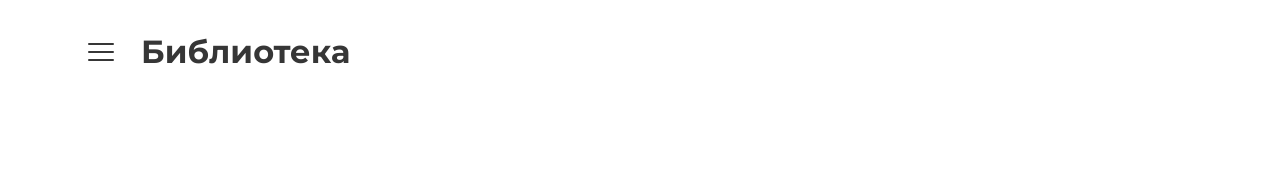
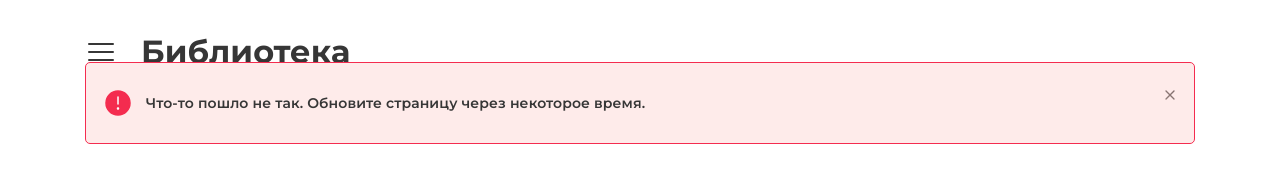
Before and after one commit to SiarheiHa/clever-library, a React (Create React App) app: page /#/books/all in a window 1280 px wide. Shown: the top 194 px of the page. Built offline with nearby package versions, Linux system fonts and the light colour scheme; no server answers.

Commit message:
feat: add toast component

```diff
--- a/src/components/container/container.tsx
+++ b/src/components/container/container.tsx
@@ -1,7 +1,16 @@
-import { FC, PropsWithChildren } from 'react';
+import classNames from 'classnames';
 
 import styles from './container.module.scss';
 
-const Container: FC<PropsWithChildren> = ({ children }) => <div className={styles.container}>{children}</div>;
+interface ContainerProps {
+  children: React.ReactNode;
+  className?: string;
+}
+
+const Container: React.FC<ContainerProps> = ({ children, className }) => {
+  const classes = classNames(styles.container, className);
+
+  return <div className={classes}>{children}</div>;
+};
 
 export { Container };
--- a/src/components/layout/layout.tsx
+++ b/src/components/layout/layout.tsx
@@ -4,9 +4,12 @@ import { Outlet } from 'react-router-dom';
 import { Container } from '../container';
 import { Footer } from '../footer';
 import { Header } from '../header';
+import { Loader } from '../loader';
+import { Toast } from '../toast';
 
 const Layout = () => (
   <React.Fragment>
+    <Toast />
     <Container>
       <Header />
     </Container>
@@ -14,6 +17,7 @@ const Layout = () => (
     <Container>
       <Footer />
     </Container>
+    {/* <Loader /> */}
   </React.Fragment>
 );
 
--- /dev/null
+++ b/src/components/toast/index.ts
@@ -0,0 +1 @@
+export { Toast } from './toast';
--- /dev/null
+++ b/src/components/toast/toast.module.scss
@@ -0,0 +1,60 @@
+@use '../../styles/style.scss' as *;
+
+.container {
+  position: absolute;
+  z-index: 4;
+  top: 64px;
+  left: 0;
+  right: 0;
+  @include for-tablet {
+    top: 62px;
+  }
+  @include for-phone {
+    top: 56px;
+  }
+}
+
+.toast {
+  display: flex;
+  justify-content: space-between;
+  background-color: $other-negative-background;
+  border: 1.5px solid $other-negative;
+  border-radius: 5px;
+  padding: 24px 32px;
+  @include for-tablet {
+    padding: 24px 16px;
+    align-items: start;
+  }
+  @include for-phone {
+    padding: 12px 16px;
+  }
+}
+
+.message {
+  display: flex;
+  align-items: center;
+}
+
+.text {
+  padding-left: 24px;
+  padding-right: 16px;
+  @include font-text-bold;
+  @include for-tablet {
+    padding-left: 12px;
+    padding-right: 10px;
+    @include font-title-m;
+  }
+}
+
+.icon {
+  width: 24px;
+  height: 24px;
+  filter: invert(18%) sepia(1%) saturate(19%) hue-rotate(338deg) brightness(95%) contrast(87%);
+  &:hover {
+    filter: none;
+  }
+  @include for-tablet {
+    width: 16px;
+    height: 16px;
+  }
+}
--- /dev/null
+++ b/src/components/toast/toast.tsx
@@ -0,0 +1,28 @@
+import cross from '../../assets/images/icons/cross.svg';
+import { ReactComponent as WarningIcon } from '../../assets/images/icons/warning.svg';
+import { Button } from '../button';
+import { Container } from '../container';
+
+import styles from './toast.module.scss';
+
+const TEXT = 'Что-то пошло не так. Обновите страницу через некоторое время.';
+
+const Toast = () => {
+  console.log('error-block');
+
+  return (
+    <Container className={styles.container}>
+      <div className={styles.toast}>
+        <div className={styles.message}>
+          <WarningIcon />
+          <p className={styles.text}>{TEXT}</p>
+        </div>
+        <Button onClick={() => {}} className={styles.button} shadowed={false} bordered={false} filtered={false}>
+          <img src={cross} className={styles.icon} alt='close' />
+        </Button>
+      </div>
+    </Container>
+  );
+};
+
+export { Toast };
```
Also changed, not shown: src/assets/images/icons/warning.svg (added).
